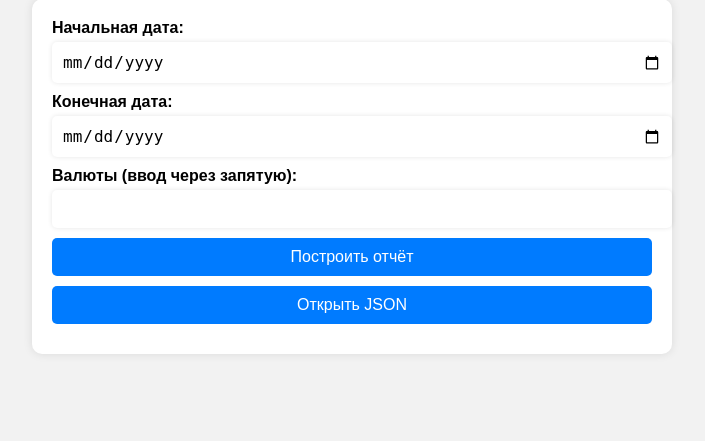
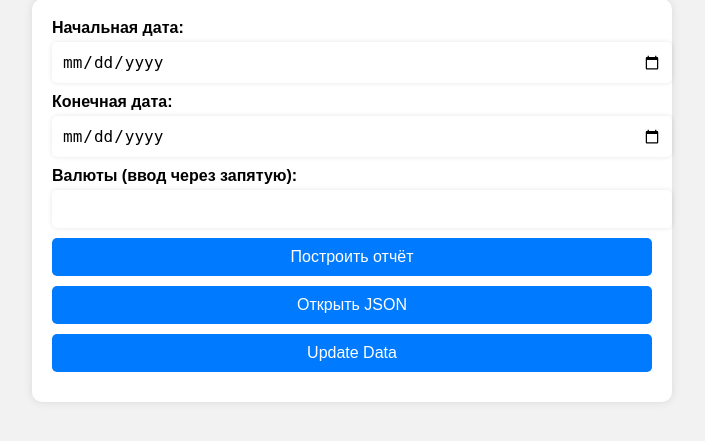
Before and after one commit to Em1stark/Currency-updater, a Flask app: page / in a window 1280 px wide. Shown: the part 109-550 px from the top of the page, without its empty margins (288-993 px from the left). Run offline with Flask 2, Linux system fonts and the light colour scheme.

Commit message:
Second commit

```diff
--- a/app.py
+++ b/app.py
@@ -26,6 +26,31 @@ def create_app():
     from flask import request
 
     from flask import request, jsonify
+
+    from flask import jsonify
+
+    @app.route('/update_data', methods=['POST'])
+    def update_data():
+        data = request.get_json()
+        start_date = data.get('start_date')
+        end_date = data.get('end_date')
+        currencies = data.get('currencies')
+
+        # Валидация и разбор входных данных
+        try:
+            start_date = datetime.strptime(start_date, "%Y-%m-%d").date()
+            end_date = datetime.strptime(end_date, "%Y-%m-%d").date()
+        except ValueError:
+            return "Неверный формат даты. Используйте формат 'YYYY-MM-DD'.", 400
+
+        currencies = [c.strip() for c in currencies.split(',')]
+        if not all(currencies):
+            return "Неверный ввод валют. Пожалуйста, предоставьте список кодов валют, разделенных запятыми.", 400
+
+        # Здесь вы можете добавить логику обновления базы данных с использованием полученных данных
+        # ...
+
+        return jsonify({"message": "Данные успешно обновлены"})
 
     @app.route('/report', methods=['GET'])
     def get_rates_report():
--- a/templates/index.html
+++ b/templates/index.html
@@ -151,6 +151,7 @@
 
     <button type="submit">Построить отчёт</button>
     <button type="button" onclick="openRawJson();">Открыть JSON</button>
+    <button type="button" onclick="updateData();">Update Data</button>
 </form>
 
 <!-- Add a spinner to show while data is loading -->
@@ -239,6 +240,34 @@
 
         errorSection.appendChild(error);
     }
+    async function updateData() {
+    const startDate = document.getElementById("start_date").value;
+    const endDate = document.getElementById("end_date").value;
+    const currencies = document.getElementById("currencies").value;
+
+    try {
+        const response = await fetch(`/update_data`, {
+            method: 'POST',
+            headers: {
+                'Content-Type': 'application/json'
+            },
+            body: JSON.stringify({
+                start_date: startDate,
+                end_date: endDate,
+                currencies: currencies
+            })
+        });
+
+        if (!response.ok) {
+            throw new Error(`Error updating data: ${response.statusText}`);
+        }
+        const result = await response.json();
+        alert(result.message);
+    } catch (error) {
+        alert(error.message);
+    }
+}
+
 </script>
 </body>
 </html>
```
